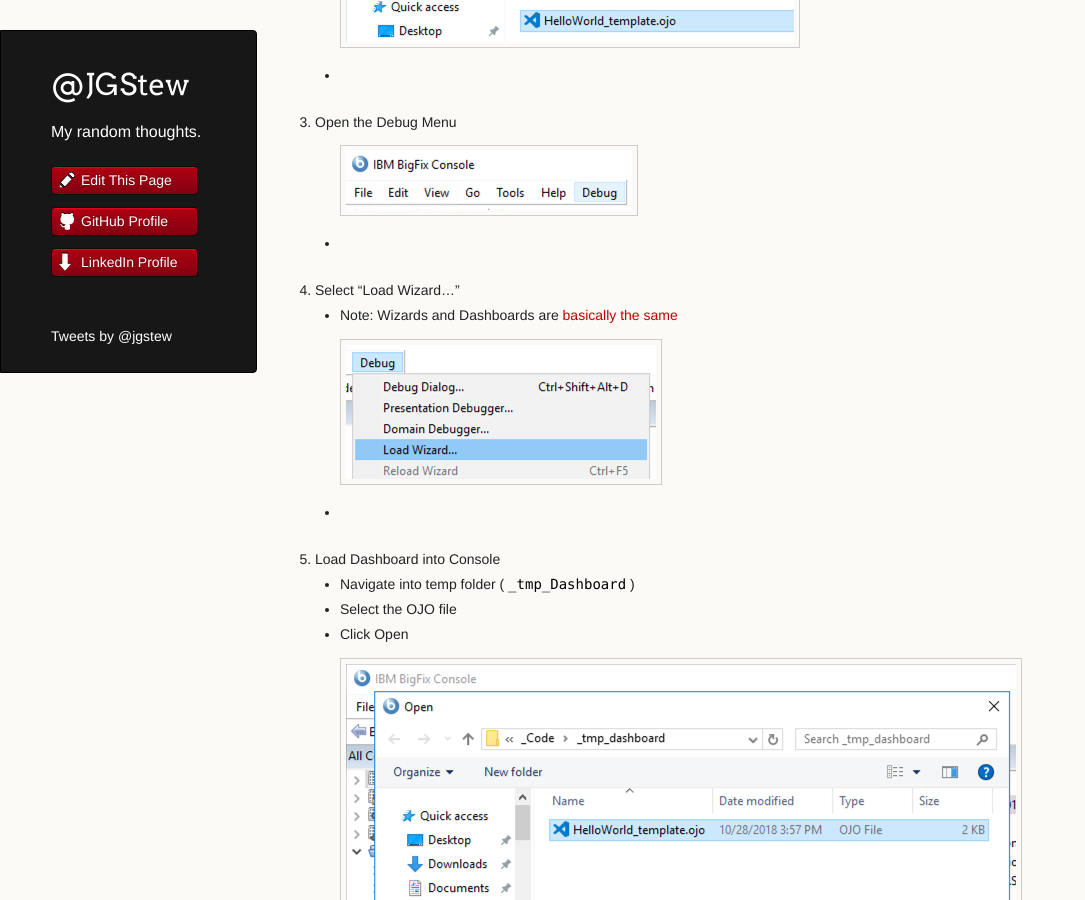
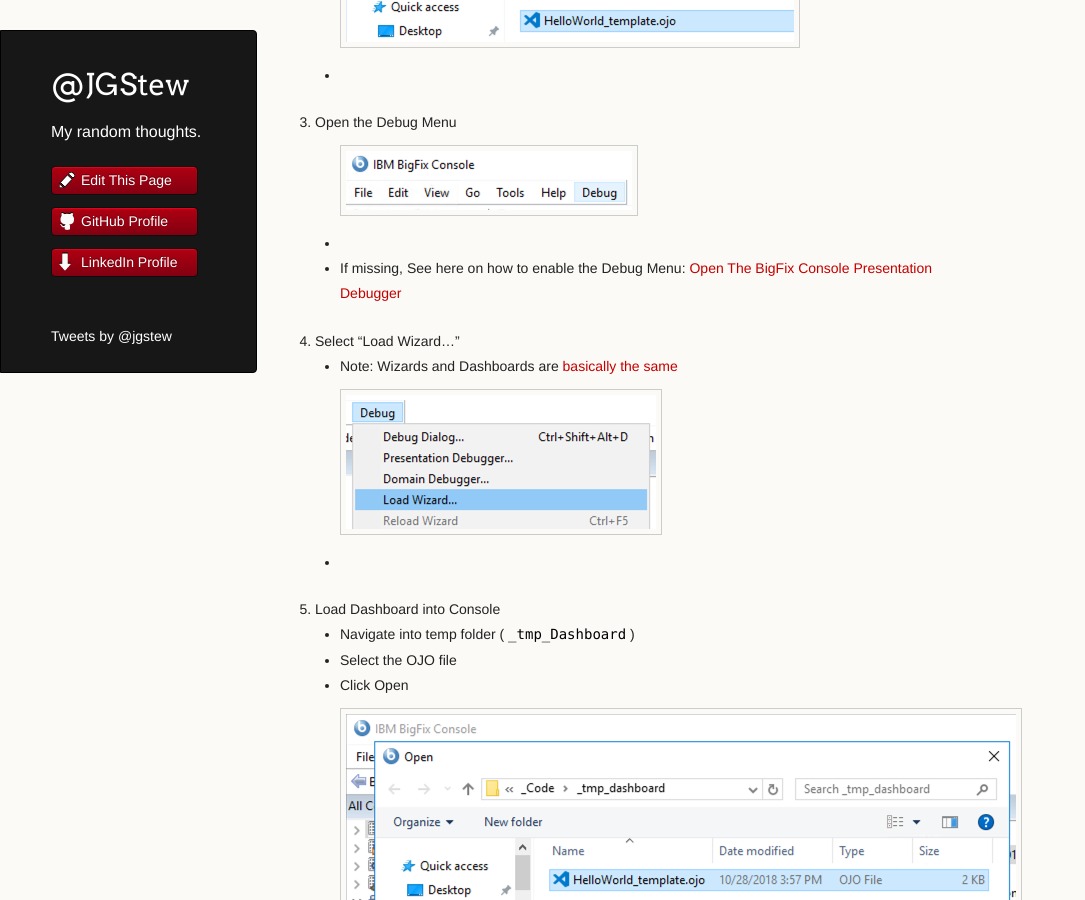
Before and after one commit to jgstew/jgstew.github.io, a Jekyll site: the page built from _posts/2018-10-29-Debug-Dashboard-In-BigFix-Console.md, in a window 1280 px wide and 900 px high, scrolled down 657 px. Shown: the whole window, without its empty margins (0-1085 px from the left). Built offline with Jekyll 4.4.1, drawn with Linux system fonts in a browser that asks for light colours; nearby versions of some CDN libraries; comment, search, counter and statistics services are not loaded.

Commit message:
Update 2018-10-29-Debug-Dashboard-In-BigFix-Console.md

```diff
--- a/_posts/2018-10-29-Debug-Dashboard-In-BigFix-Console.md
+++ b/_posts/2018-10-29-Debug-Dashboard-In-BigFix-Console.md
@@ -10,6 +10,7 @@
     * ![Put Dashboard Files in Folder](/images/BigFix/Dashboards/PutDashboardFilesInFolder.png)
 1. Open the Debug Menu
     * ![Open Debug Menu](/images/BigFix/Console/OpenDebugMenu.png)
+    * If missing, See here on how to enable the Debug Menu: [Open The BigFix Console Presentation Debugger](2018-10-28-Open-BigFix-Console-Presentation-Debugger.md)
 1. Select "Load Wizard..."
     * Note: Wizards and Dashboards are [basically the same](https://github.com/jgstew/bigfix-content/blob/master/dashboards/README.md)
     * ![Select Load Wizard](/images/BigFix/Dashboards/SelectLoadWizard.png)
```
